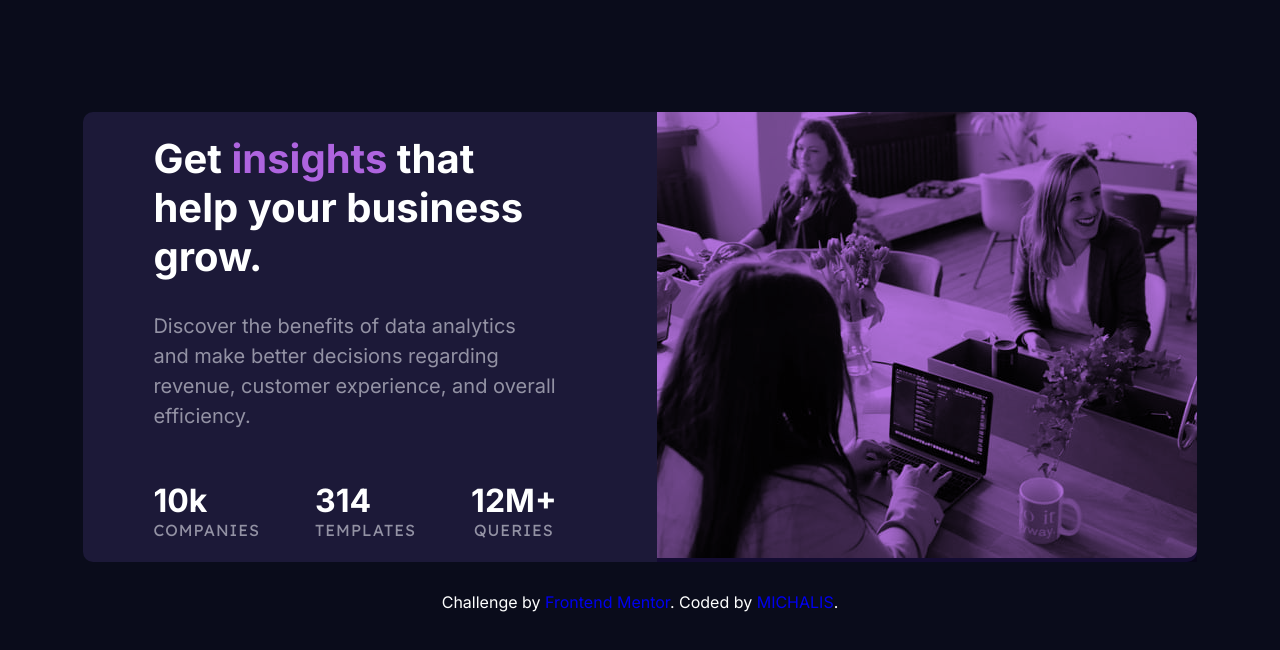
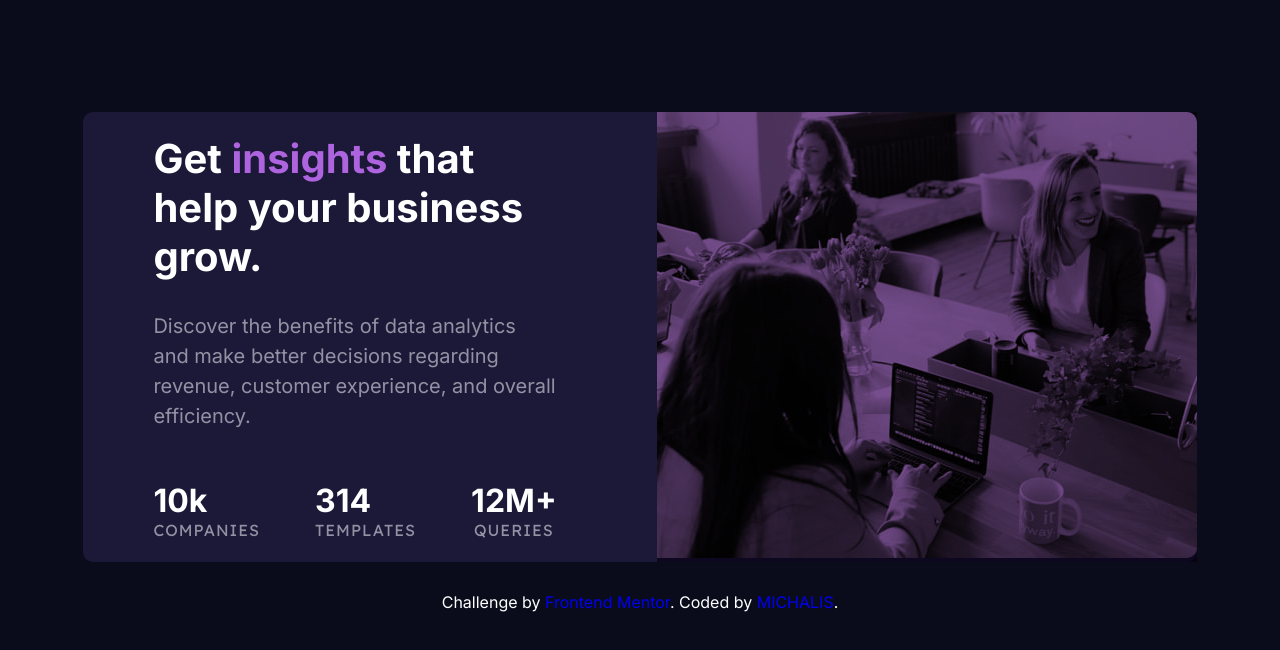
Before and after one commit to ikechukwu03/stats-preview-card-component-main, a plain HTML site: page index.html in a window 1280 px wide. Drawn offline with Linux system fonts and the light colour scheme.

Commit message:
added gray scale to it to help dull the pic

```diff
--- a/style.css
+++ b/style.css
@@ -30,9 +30,9 @@ body{
 .pic2{
   position: absolute;
   inset: 0;
-  background-color: #AE64DF;
+  background-color: #8547AA;
   mix-blend-mode: multiply;
-  opacity: 0.9;
+  filter: grayscale(0.35);
 }
 img{
   border-top-right-radius: 10px;
```
